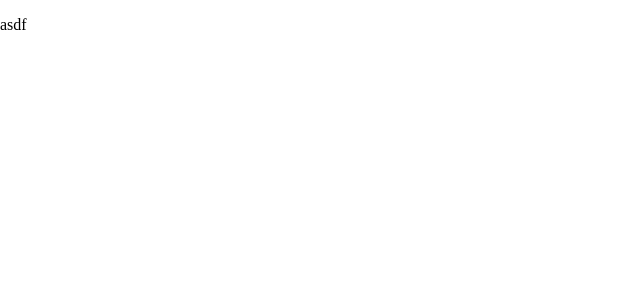
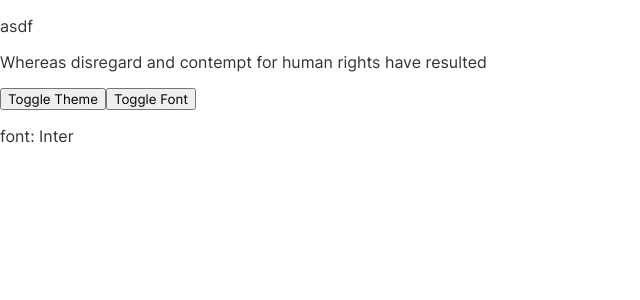
Before and after one commit to landot/dictionary-app, a React (Vite) app: page / in a window 1280 px wide. Shown: the top 300 px of the page, without its empty margins (0-640 px from the left). Built offline with nearby package versions, Linux system fonts and the light colour scheme.

Commit message:
feat: get font and theme selection working

```diff
--- a/src/App.css
+++ b/src/App.css
@@ -1 +1,46 @@
+@font-face {
+  font-family: "Inter";
+  font-style: normal;
+  font-weight: normal;
+  src: url("./assets/fonts/inter/Inter-VariableFont_slnt,wght.ttf") format("truetype");
+}
+
+@font-face {
+  font-family: "Inconsolata";
+  font-style: normal;
+  font-weight: normal;
+  src: url("./assets/fonts/inconsolata/Inconsolata-VariableFont_wdth,wght.ttf") format("truetype");
+}
+
+@font-face {
+  font-family: "Lora";
+  font-style: normal;
+  font-weight: normal;
+  src: url("./assets/fonts/lora/Lora-VariableFont_wght.ttf") format("truetype");
+}
+
 #root {}
+
+.dark {
+  background-color: #333;
+  color: #fff;
+}
+
+.light {
+  background-color: #fff;
+  color: #333;
+}
+
+.Inconsolata {
+  font-family: Inconsolata;
+}
+
+.Inter {
+  font-family: Inter;
+}
+
+.Lora {
+  font-family: Lora;
+}
+
+input, textarea, button {font-family: inherit}
--- a/src/App.tsx
+++ b/src/App.tsx
@@ -1,4 +1,6 @@
+import { useEffect, useState } from 'react';
 import './App.css'
+import { Font } from './assets/fonts';
 
 
 // - Search for words using the input field
@@ -12,11 +14,41 @@ import './App.css'
 // - **Bonus**: Have the correct color scheme chosen for them based on their computer preferences. _Hint_: Research `prefers-color-scheme` in CSS.
 
 function App() {
+    const [theme, setTheme] = useState(localStorage.getItem('theme') || 'light');
+    const [font, setFont] = useState(localStorage.getItem('font') || Font.Inter);
+
+    const toggleTheme = () => {
+      if (theme === 'light') {
+        setTheme('dark');
+      } else {
+        setTheme('light');
+      }
+    };
+
+    const toggleFont = () => {
+      if(font === Font.Inconsolata) {
+        setFont(Font.Inter)
+      } else if(font === Font.Inter) {
+        setFont(Font.Lora)
+      } else {
+        setFont(Font.Inconsolata)
+      }
+    }
+
+    useEffect(() => {
+      localStorage.setItem('theme', theme);
+      localStorage.setItem('font', font);
+      document.body.className = `${theme} ${font}`;
+    }, [theme, font]);
 
   return (
-    <>
+    <div className={`App ${theme}`}>
       <p>asdf</p>
-    </>
+      <p>Whereas disregard and contempt for human rights have resulted</p>
+      <button onClick={toggleTheme}>Toggle Theme</button>
+      <button onClick={toggleFont}>Toggle Font</button>
+      <p>font: {font}</p>
+    </div>
   )
 }
 
--- /dev/null
+++ b/src/assets/fonts.ts
@@ -0,0 +1,5 @@
+export enum Font {
+  Inter = "Inter",
+  Inconsolata = "Inconsolata",
+  Lora = "Lora",
+}
--- a/src/index.css
+++ b/src/index.css
@@ -1,11 +1,20 @@
 :root {
-  color-scheme: light dark;
-
   font-synthesis: none;
   text-rendering: optimizeLegibility;
   -webkit-font-smoothing: antialiased;
   -moz-osx-font-smoothing: grayscale;
   -webkit-text-size-adjust: 100%;
+
+  --black: #050505;
+  --black-dark: #1F1F1F;
+  --black-medium: #2D2D2D;
+  --black-light: #3A3A3A;
+  --gray-dark: #757575;
+  --gray-medium: #E9E9E9;
+  --gray-light: #F4F4F4;
+  --white: #FFFFFF;
+  --purple: #A445ED;
+  --red: #FF5252;
 }
 
 body {
```
